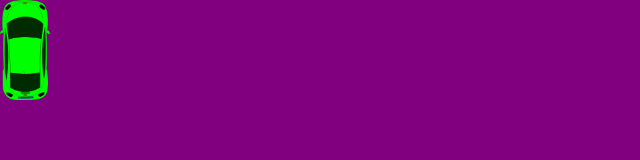
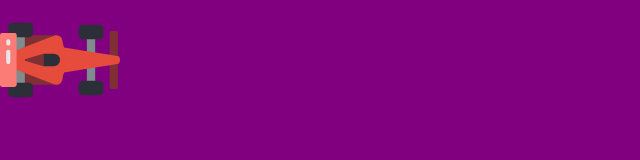
Before and after one commit to MattKweon/driving-game, a website: page index.html in a window 1280 px wide. Shown: the whole page, without its empty margins (0-640 px from the left). Drawn offline with Linux system fonts and the light colour scheme.

Commit message:
create CSS class for turning right that rotates the image 90 degres

```diff
--- a/index.html
+++ b/index.html
@@ -12,8 +12,8 @@
 </head>
 
 <body>
-  <div class="car">
-    <img src="images/pngfind.com-car-top-view-png-1683799.png" alt="Car">
+  <div class="car turn">
+    <img class="turn" src="images/f1.svg" alt="Car">
   </div>
   </div>
 </body>
--- a/style.css
+++ b/style.css
@@ -3,6 +3,13 @@ body {
 }
 
 img {
-  width: 50px;
-  height: 100px;
+  width: 120px;
 }
+
+.turn-right {
+  transform: rotate(90deg);
+}
+
+.turn-left {
+  transform: rotate(-90deg);
+}
```
Also changed, not shown: main.js (added).
